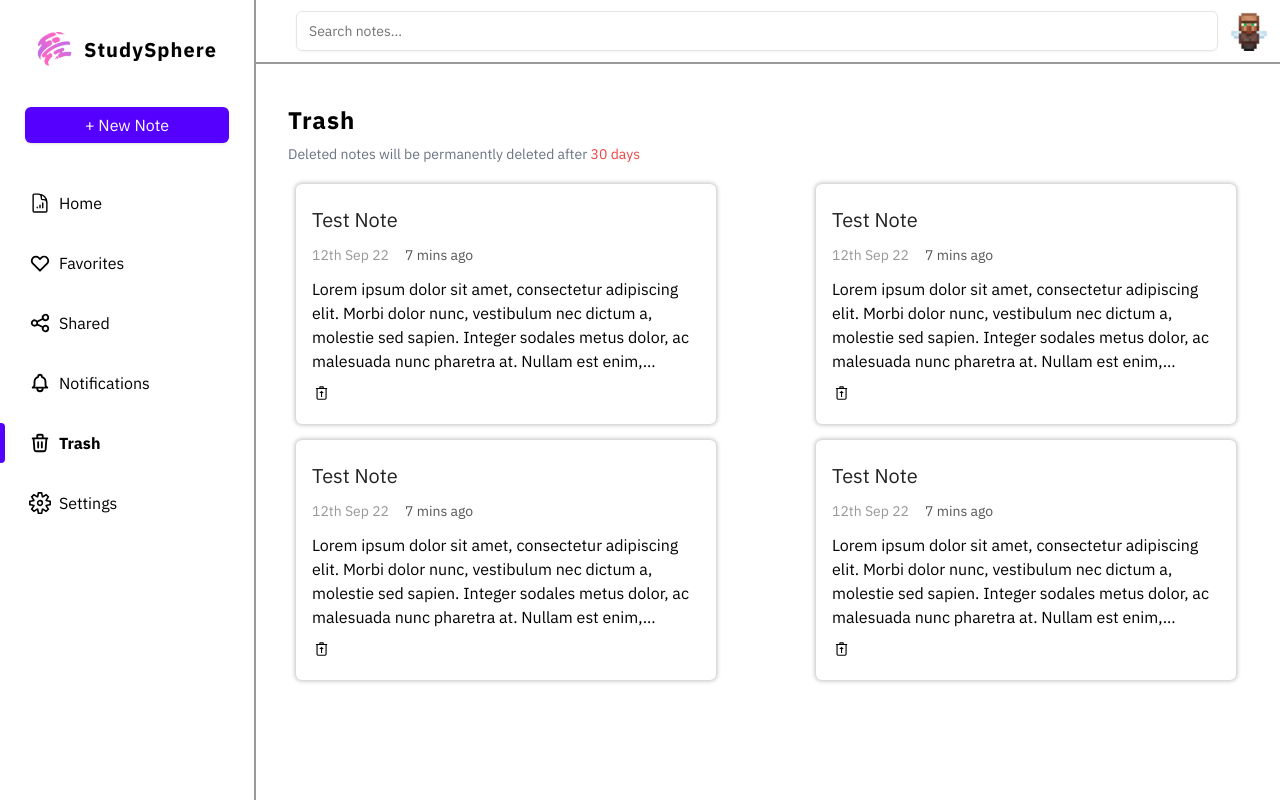
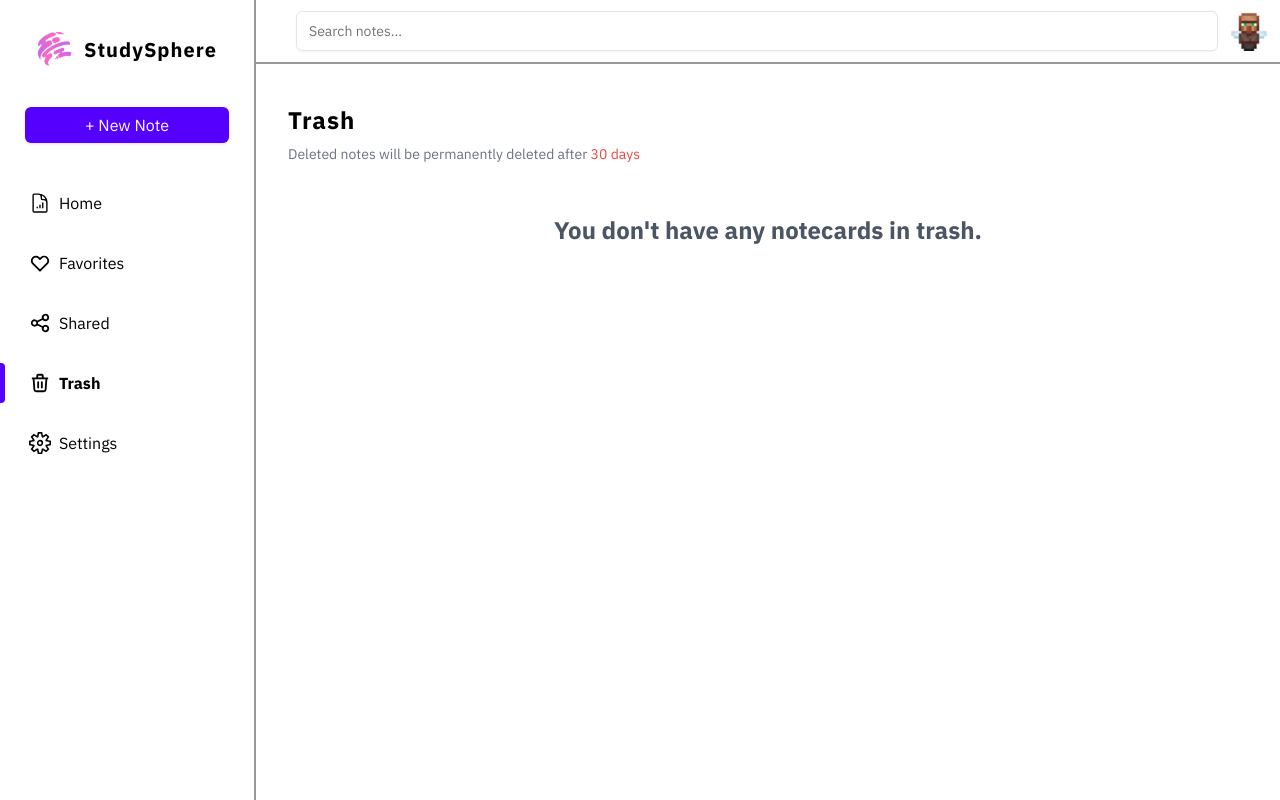
Before and after one commit to Dynamic-Software-Group/StudySphere-Frontend, a Next.js app: page /trash in a window 1280 px wide. Built offline with nearby package versions, Linux system fonts and the light colour scheme.

Commit message:
Fixed some issues and added function to trash page

```diff
--- a/app/login/page.js
+++ b/app/login/page.js
@@ -131,9 +131,6 @@ export default function Home() {
                                     Remember me for 30 days
                                 </label>
                             </div>
-                            <div className="ml-auto">
-                                <h1 className="text-xs text-[#A8A8A8]">Forgot password?</h1>
-                            </div>
                         </div>
 
                         <Button type="submit" className="mt-5 w-full rounded-full h-10" disabled={isLoading}>
--- a/app/notifications/page.js
+++ /dev/null
@@ -1,41 +0,0 @@
-import {HiHeart, HiOutlineHeart, HiOutlineShare, HiOutlineTrash} from "react-icons/hi";
-import {BiCategory} from "react-icons/bi";
-import Sidebar from "@/components/sidebar";
-import Topbar from "@/components/topbar";
-import Image from "next/image";
-
-export default function Favorites() {
-    return (
-        <main className="w-full h-screen flex overflow-x-clip">
-            {/* Sidebar */}
-            <Sidebar />
-
-            <div className="flex flex-col w-4/5">
-                {/* Topbar */}
-                <Topbar />
-
-                {/* Main Content */}
-                <div className="ml-[25%] mt-16 w-full">
-                    <h1 className="text-2xl font-semibold ml-8 mt-10">Notifications</h1>
-
-                    <div className="flex flex-row items-center justify-start w-full border-b p-4 border-b-[#999]">
-                        <Image src={'/placeholder-avatar.svg'} alt={"avatar"} width={30} height={30}/>
-                        <h1 className="text-md font-normal ml-2"><span className="font-medium">Justin E</span> <span
-                            className="font-light text-gray-500">joined your notecard</span> <span
-                            className="text-blue-600">Job Interview Prep</span></h1>
-
-                        <h1 className="text-sm font-light text-gray-500 ml-auto">7 March 2023 • 12:12 AM</h1>
-                    </div>
-
-                    <div className="flex flex-row items-center justify-start w-full border-b p-4 border-b-[#999]">
-                        <Image src={'/placeholder-avatar.svg'} alt={"avatar"} width={30} height={30}/>
-                        <h1 className="text-md font-normal ml-2"><span className="font-medium">Justin E</span> <span
-                            className="font-light text-gray-500">left your notecard</span> <span
-                            className="text-blue-600">Job Interview Prep</span></h1>
-                        <h1 className="text-sm font-light text-gray-500 ml-auto">7 March 2023 • 2:42 PM</h1>
-                    </div>
-                </div>
-            </div>
-        </main>
-    );
-}
--- a/app/page.js
+++ b/app/page.js
@@ -32,7 +32,6 @@ export default function Home() {
                 const favorites = await getFavorites(tokenCookie);
                 const favoriteIds = favorites.notecards.map((note) => note.id);
 
-                console.log(response);
                 const notes = response.notecards.map((note) => {
                     const mappedNote = Note.fromJson(note);
                     mappedNote.favorited = favoriteIds.includes(note.id);
@@ -42,8 +41,6 @@ export default function Home() {
 
                     return mappedNote;
                 });
-
-                console.log(notes);
 
                 setNotecards(notes);
             } catch (error) {
--- a/app/settings/page.js
+++ b/app/settings/page.js
@@ -36,7 +36,6 @@ export default function Favorites() {
                             <Input label="Profile Picture" type="file"/>
                         </div>
 
-                        <Button className="invite w-1/3 mx-auto ">Request Password Reset</Button>
                         <Button className="invite w-full">Save Changes</Button>
                     </div>
                 </div>
--- a/app/shared/page.js
+++ b/app/shared/page.js
@@ -36,9 +36,10 @@ export default function Shared() {
 
     function handleNotecardClick(id) {
         const clickedElement = window.event.target;
+        console.log(popupOpen)
 
         console.log(window.event.target.classList)
-        if (window.event.target.tagName !== "svg" && window.event.target.tagName !== "path" && !clickedElement.classList.value.includes(
+        if (window.event.target.tagName !== "svg" && window.event.target.tagName !== "path" && !popupOpen && !clickedElement.classList.value.includes(
             'inline-flex items-center rounded-md border px-2.5 py-0.5 text-xs font-semibold transition-colors focus:outline-none focus:ring-2 focus:ring-neutral-950 focus:ring-offset-2 dark:border-neutral-800 dark:focus:ring-neutral-300 border-transparent bg-red-500 text-neutral-50 shadow hover:bg-red-500/80 dark:bg-red-900 dark:text-neutral-50 dark:hover:bg-red-900/80'
         )) {
             window.location.href = `/note/${id}`;
--- a/app/trash/page.js
+++ b/app/trash/page.js
@@ -1,10 +1,72 @@
-import {HiHeart, HiOutlineShare, HiOutlineTrash} from "react-icons/hi";
+"use client";
+
+import {HiHeart, HiOutlineHeart, HiOutlineShare, HiOutlineTrash} from "react-icons/hi";
 import {BiCategory} from "react-icons/bi";
 import Sidebar from "@/components/sidebar";
 import Topbar from "@/components/topbar";
-import {LiaTrashRestoreAltSolid} from "react-icons/lia";
+import {useEffect, useState} from "react";
+import {Note} from "@/lib/models/note";
+import {getFavorites, getNotes, getShared, unarchiveNotecard, unfavoriteNotecard} from "@/lib/api";
+import {Badge} from "@/components/ui/badge";
+import DeleteConfirmPopup from "@/components/ui/DeleteConfirmPopup";
+import {MdOutlineUnarchive} from "react-icons/md";
+import {toast} from "sonner";
 
-export default function Favorites() {
+export default function Trash() {
+    const [notecards, setNotecards] = useState([]);
+    const [searchQuery, setSearchQuery] = useState("");
+    const [filteredCategory, setFilteredCategory] = useState("");
+
+    useEffect(() => {
+        async function fetchData() {
+            try {
+                const tokenCookie = document.cookie
+                    .split(";")
+                    .find((cookie) => cookie.includes("token"))
+                    .split("=")[1];
+
+                const response = await getShared(tokenCookie);
+                console.log(response);
+                const notes = response.notecards.map((note) => Note.fromJson(note));
+                setNotecards(notes);
+            } catch (error) {
+                console.error("Error fetching notes:", error);
+            }
+        }
+        fetchData();
+    }, []);
+
+    function handleNotecardClick(id) {
+        const clickedElement = window.event.target;
+
+        console.log(window.event.target.classList)
+        if (window.event.target.tagName !== "svg" && window.event.target.tagName !== "path" && !clickedElement.classList.value.includes(
+            'inline-flex items-center rounded-md border px-2.5 py-0.5 text-xs font-semibold transition-colors focus:outline-none focus:ring-2 focus:ring-neutral-950 focus:ring-offset-2 dark:border-neutral-800 dark:focus:ring-neutral-300 border-transparent bg-red-500 text-neutral-50 shadow hover:bg-red-500/80 dark:bg-red-900 dark:text-neutral-50 dark:hover:bg-red-900/80'
+        )) {
+            window.location.href = `/note/${id}`;
+        }
+    }
+
+    async function handleUnarchive(id) {
+        const tokenCookie = document.cookie
+            .split(";")
+            .find((cookie) => cookie.includes("token"))
+            .split("=")[1];
+
+        await unarchiveNotecard(tokenCookie, id)
+
+        toast.success("Notecard unarchived successfully")
+    }
+
+    const filteredNotecards = notecards.filter((notecard) => {
+        const filteredByName = notecard.name.toLowerCase().includes(searchQuery.toLowerCase())
+        if (filteredCategory === "") return filteredByName;
+
+        const filteredByCategory = notecard.category.name.toLowerCase() === (filteredCategory.toLowerCase());
+
+        return filteredByName && filteredByCategory;
+    });
+
     return (
         <main className="w-full h-screen flex overflow-x-clip">
             {/* Sidebar */}
@@ -17,107 +79,62 @@ export default function Favorites() {
                 {/* Main Content */}
                 <div className="ml-[25%] mt-16 w-full">
                     <h1 className="text-2xl font-semibold ml-8 mt-10">Trash</h1>
-                    <h1 className="text-sm font-light text-gray-500 ml-8 mt-2">Deleted notes will be permanently deleted after <span className="text-red-500">30 days</span></h1>
+                    <h1 className="text-sm font-light text-gray-500 ml-8 mt-2">Deleted notes will be permanently deleted
+                        after <span className="text-red-500">30 days</span></h1>
 
                     {/* Notecards */}
+                    {filteredNotecards.length === 0 ? (
+                        <div className="flex flex-col items-center justify-center w-full h-full">
+                            <h1 className="text-2xl font-semibold text-gray-600">You don't have any notecards in
+                                trash.</h1>
+                        </div>
+                    ) : (
                         <div className="grid grid-cols-2 gap-4 w-full ml-10 mt-5">
+                            {filteredNotecards.map((notecard) => (
                                 <div
-                            className="notecard flex flex-col items-start justify-around h-60 rounded-md p-4 w-10/12">
-                            <h1 className="text-xl font-medium text-[#232323]">Test Note</h1>
+                                    key={notecard.id}
+                                    className="notecard flex flex-col items-start justify-around h-60 rounded-md p-4 w-10/12 hover:cursor-pointer"
+                                    onClick={() => handleNotecardClick(notecard.id)}
+                                >
+                                    <div className="flex flex-row items-center justify-start w-full space-x-4">
+                                        <h1 className="text-xl font-medium text-[#232323]">
+                                            {notecard.name}
+                                        </h1>
+                                        <Badge className="chip" variant="destructive" onClick={() => {
+                                            if (filteredCategory === "") {
+                                                setFilteredCategory(notecard.category.name)
+                                            } else {
+                                                setFilteredCategory("")
+                                            }
+                                        }}>{notecard.category.name}</Badge>
+                                    </div>
                                     <div className="flex flex-row items-center justify-start w-full space-x-4">
                                         <h1 className="text-sm text-[#989898]">12th Sep 22</h1>
                                         <h1 className="text-sm text-[#565656]">7 mins ago</h1>
                                     </div>
-                            <h1 style={{
-                                overflowWrap: 'break-word',
-                                wordWrap: 'break-word',
-                                overflow: 'hidden',
-                                display: '-webkit-box',
+                                    <div
+                                        className={`flex flex-row items-center ${notecard.content === "" ? "justify-center" : "justify-start"} w-full space-x-4 h-24`}>
+                                        <h1
+                                            style={{
+                                                overflowWrap: "break-word",
+                                                wordWrap: "break-word",
+                                                overflow: "hidden",
+                                                display: "-webkit-box",
                                                 WebkitLineClamp: 4,
-                                WebkitBoxOrient: 'vertical'
-                            }}>Lorem ipsum dolor sit amet, consectetur adipiscing
-                                elit. Morbi dolor nunc, vestibulum nec dictum a,
-                                molestie sed sapien. Integer sodales metus dolor,
-                                ac malesuada nunc pharetra at. Nullam est enim,
-                                vestibulum vel purus sed, fermentum.</h1>
+                                                WebkitBoxOrient: "vertical",
+                                            }}
+                                        >
+                                            {notecard.content || "No content"}
+                                        </h1>
+                                    </div>
 
                                     <div className="flex flex-row items-center justify-start w-full">
-                                <LiaTrashRestoreAltSolid size={18} />
+                                        <MdOutlineUnarchive onClick={() => handleUnarchive(notecard.id)} />
                                     </div>
                                 </div>
-                        <div
-                            className="notecard flex flex-col items-start justify-around h-60 rounded-md p-4 w-10/12">
-                            <h1 className="text-xl font-medium text-[#232323]">Test Note</h1>
-                            <div className="flex flex-row items-center justify-start w-full space-x-4">
-                                <h1 className="text-sm text-[#989898]">12th Sep 22</h1>
-                                <h1 className="text-sm text-[#565656]">7 mins ago</h1>
+                            ))}
                         </div>
-                            <h1 style={{
-                                overflowWrap: 'break-word',
-                                wordWrap: 'break-word',
-                                overflow: 'hidden',
-                                display: '-webkit-box',
-                                WebkitLineClamp: 4,
-                                WebkitBoxOrient: 'vertical'
-                            }}>Lorem ipsum dolor sit amet, consectetur adipiscing
-                                elit. Morbi dolor nunc, vestibulum nec dictum a,
-                                molestie sed sapien. Integer sodales metus dolor,
-                                ac malesuada nunc pharetra at. Nullam est enim,
-                                vestibulum vel purus sed, fermentum.</h1>
-
-                            <div className="flex flex-row items-center justify-start w-full">
-                                <LiaTrashRestoreAltSolid size={18} />
-                            </div>
-                        </div>
-                        <div
-                            className="notecard flex flex-col items-start justify-around h-60 rounded-md p-4 w-10/12">
-                            <h1 className="text-xl font-medium text-[#232323]">Test Note</h1>
-                            <div className="flex flex-row items-center justify-start w-full space-x-4">
-                                <h1 className="text-sm text-[#989898]">12th Sep 22</h1>
-                                <h1 className="text-sm text-[#565656]">7 mins ago</h1>
-                            </div>
-                            <h1 style={{
-                                overflowWrap: 'break-word',
-                                wordWrap: 'break-word',
-                                overflow: 'hidden',
-                                display: '-webkit-box',
-                                WebkitLineClamp: 4,
-                                WebkitBoxOrient: 'vertical'
-                            }}>Lorem ipsum dolor sit amet, consectetur adipiscing
-                                elit. Morbi dolor nunc, vestibulum nec dictum a,
-                                molestie sed sapien. Integer sodales metus dolor,
-                                ac malesuada nunc pharetra at. Nullam est enim,
-                                vestibulum vel purus sed, fermentum.</h1>
-
-                            <div className="flex flex-row items-center justify-start w-full">
-                                <LiaTrashRestoreAltSolid size={18} />
-                            </div>
-                        </div>
-                        <div
-                            className="notecard flex flex-col items-start justify-around h-60 rounded-md p-4 w-10/12">
-                            <h1 className="text-xl font-medium text-[#232323]">Test Note</h1>
-                            <div className="flex flex-row items-center justify-start w-full space-x-4">
-                                <h1 className="text-sm text-[#989898]">12th Sep 22</h1>
-                                <h1 className="text-sm text-[#565656]">7 mins ago</h1>
-                            </div>
-                            <h1 style={{
-                                overflowWrap: 'break-word',
-                                wordWrap: 'break-word',
-                                overflow: 'hidden',
-                                display: '-webkit-box',
-                                WebkitLineClamp: 4,
-                                WebkitBoxOrient: 'vertical'
-                            }}>Lorem ipsum dolor sit amet, consectetur adipiscing
-                                elit. Morbi dolor nunc, vestibulum nec dictum a,
-                                molestie sed sapien. Integer sodales metus dolor,
-                                ac malesuada nunc pharetra at. Nullam est enim,
-                                vestibulum vel purus sed, fermentum.</h1>
-
-                            <div className="flex flex-row items-center justify-start w-full">
-                                <LiaTrashRestoreAltSolid size={18} />
-                            </div>
-                        </div>
-                    </div>
+                    )}
                 </div>
             </div>
         </main>
--- a/components/sidebar.js
+++ b/components/sidebar.js
@@ -73,18 +73,6 @@ export default function Sidebar() {
                 </div>
             </a>
 
-            <a href="/notifications" className="w-full">
-                <div className="w-full h-10 mt-5">
-                    <div className="flex flex-row items-center justify-center w-full h-full">
-                        <div className={`h-full bg-[${getBarColor("/notifications")}] w-[5px] rounded-r`}/>
-                        <div className="flex flex-row items-center justify-left w-full pl-6">
-                            <HiOutlineBell size={22}/>
-                            <h1 className={`text-md ml-2 ${getTextWeight("/notifications")}`}>Notifications</h1>
-                        </div>
-                    </div>
-                </div>
-            </a>
-
             <a href="/trash" className="w-full">
                 <div className="w-full h-10 mt-5">
                     <div className="flex flex-row items-center justify-center w-full h-full">
```
Also changed, not shown: app/favorites/page.js (+7 -1 lines), app/note/[slug]/page.js (+0 -10 lines), components/ui/InNoteNewNotePopup.js (+36 -19 lines), middleware.js (+17 -16 lines), lib/api.js. Lines whose indentation alone changed are shown as unchanged.
